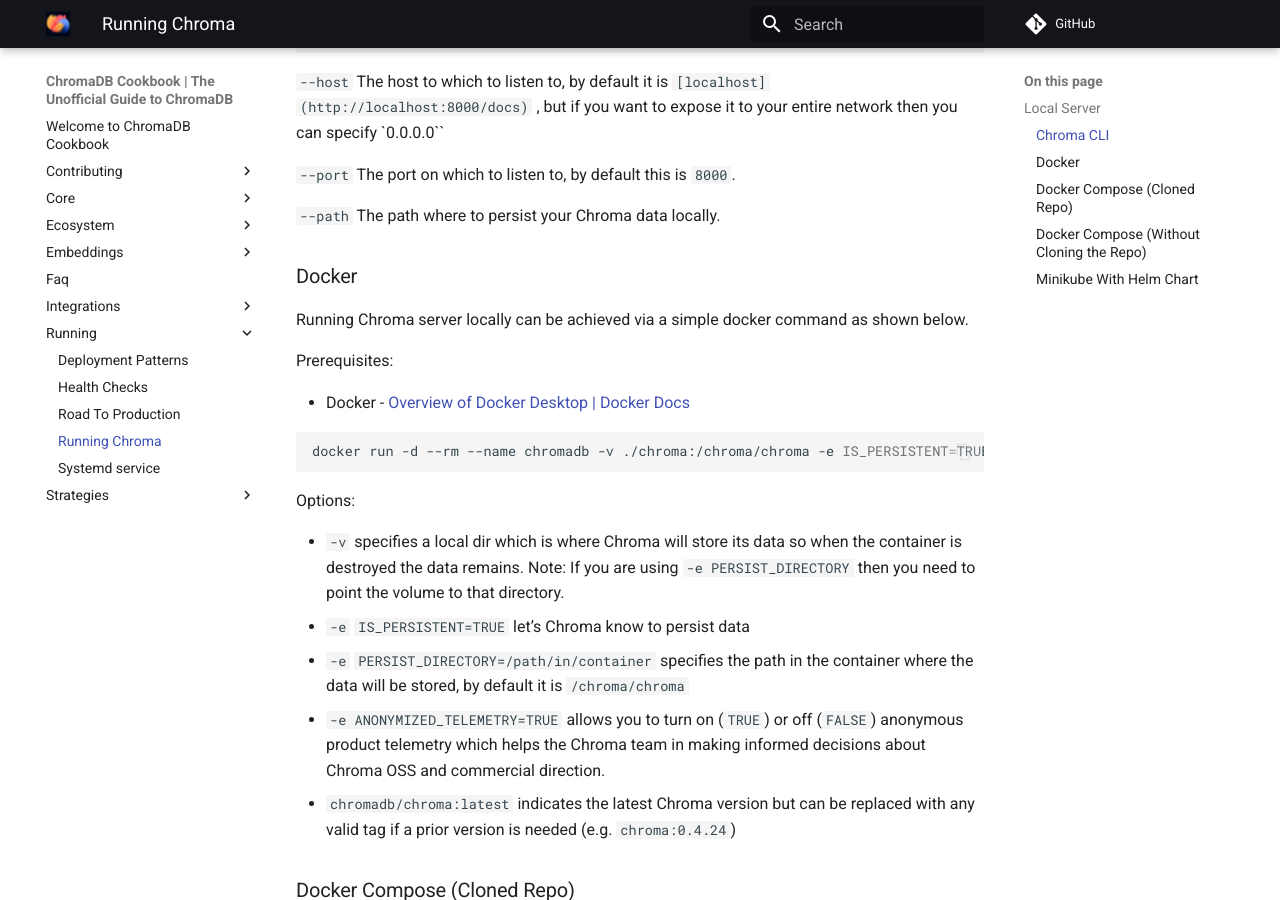
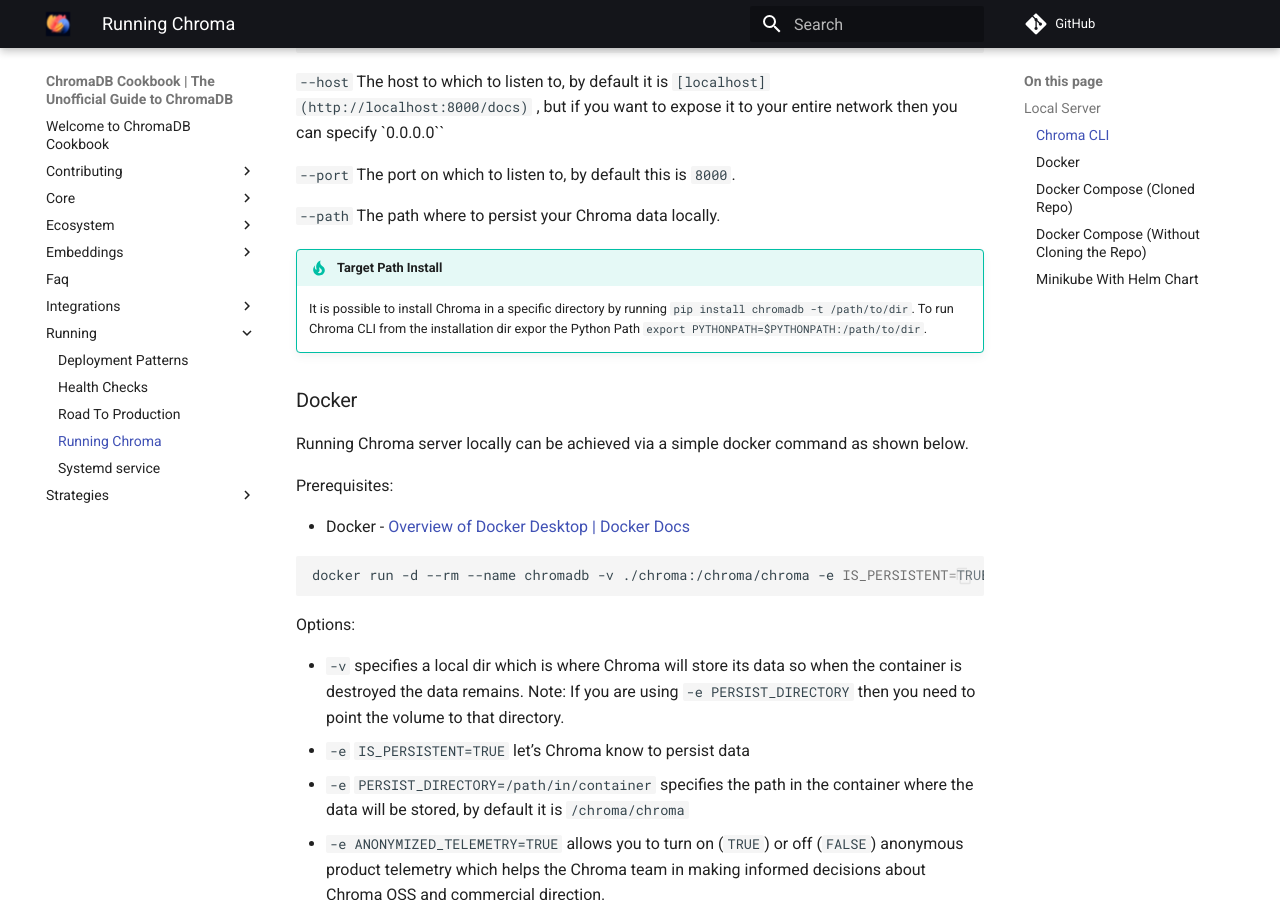
Before and after one commit to amikos-tech/chroma-cookbook, an MkDocs documentation site: the page built from docs/running/running-chroma.md, in a window 1280 px wide and 900 px high, scrolled down 553 px. Built offline with MkDocs 1.6.1 and Material for MkDocs 9.7.7, drawn with Linux system fonts in a browser that asks for light colours; comment, search, counter and statistics services are not loaded.

Commit message:
chore: Added target path tip in CLI run

```diff
--- a/docs/running/running-chroma.md
+++ b/docs/running/running-chroma.md
@@ -25,6 +25,11 @@
 `--port` The port on which to listen to, by default this is `8000`.
 
 `--path` The path where to persist your Chroma data locally.
+
+!!! tip "Target Path Install"
+
+    It is possible to install Chroma in a specific directory by running `pip install chromadb -t /path/to/dir`.
+    To run Chroma CLI from the installation dir expor the Python Path `export PYTHONPATH=$PYTHONPATH:/path/to/dir`.
 
 ### Docker
 
```
